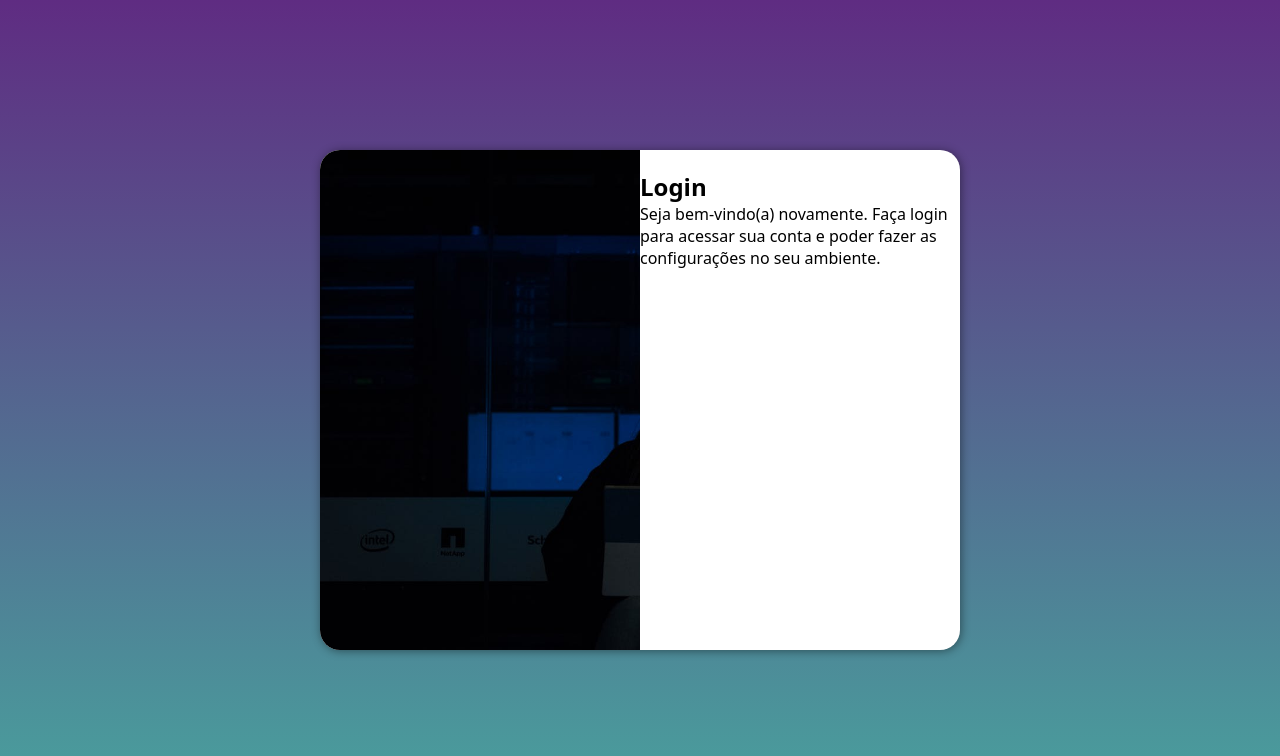
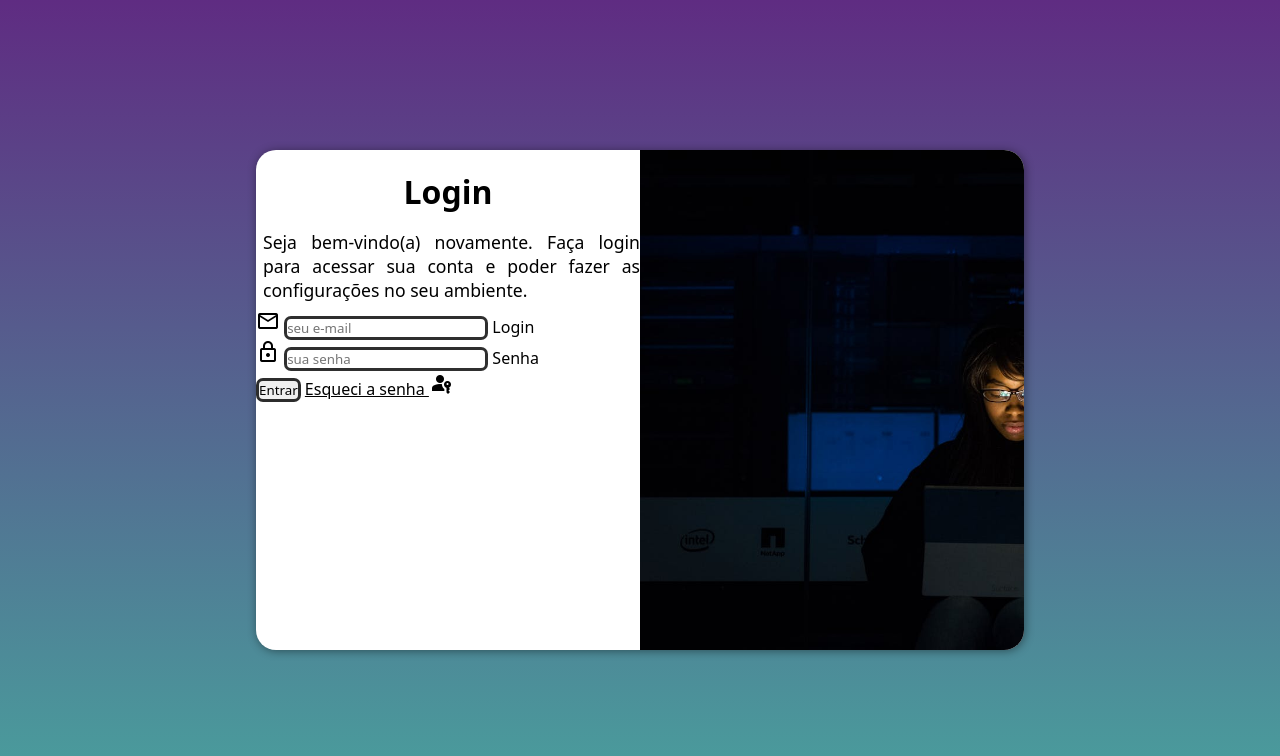
Before and after one commit to EdsondaSilvaBernardo/projeto-login, a plain HTML site: page index.html in a window 1280 px wide. Drawn offline with nearby package versions, Linux system fonts and the light colour scheme.

Commit message:
adicionei o formulário

```diff
--- a/estilos/media-query.css
+++ b/estilos/media-query.css
@@ -18,6 +18,14 @@
     #formulario {
         float: right;
     }
+
+    h1 {
+        font-size: 1.7em;
+    }
+
+    p {
+        font-size: 1em;
+    }
 }
 
 @media screen and (min-width: 992px) {
@@ -26,12 +34,20 @@
     }
 
     #login {
-        width: 50vw;
+        width: 60vw;
     }
 
     #imagem {
-        float: left;
+        float: right;
         width: 50%;
         height: 100%;
     }
+
+    h1 {
+        font-size: 2em;
+    }
+
+    p {
+        font-size: 1.1em;
+    }
 }
--- a/estilos/style.css
+++ b/estilos/style.css
@@ -49,3 +49,25 @@ main {
     padding: 10px;
     display: block;
 }
+
+h1 {
+    text-align: center;
+    padding-bottom: 10px;
+}
+
+p {
+    font-size: 0.8em;
+    text-align: justify;
+    padding: 7px;
+}
+
+input {
+    border-color: rgba(0, 0, 0, 0.815);
+    border-style: solid;
+    border-width: 3px;
+    border-radius: 7px;
+}
+
+a {
+    color: #000;
+}
--- a/index.html
+++ b/index.html
@@ -4,6 +4,7 @@
     <meta charset="UTF-8">
     <meta name="viewport" content="width=device-width, initial-scale=1.0">
     <title>Login</title>
+    <link rel="stylesheet" href="https://fonts.googleapis.com/css2?family=Material+Symbols+Outlined:opsz,wght,FILL,GRAD@20..48,100..700,0..1,-50..200" />
     <link rel="stylesheet" href="estilos/style.css">
     <link rel="stylesheet" href="estilos/media-query.css">
 </head>
@@ -18,8 +19,19 @@
             </div>
             <h1>Login</h1>
             <p>Seja bem-vindo(a) novamente. Faça login para acessar sua conta e poder fazer as configurações no seu ambiente.</p>
-            <form action="login.php" method="post">
-
+            <form action="login.php" method="post" autocomplete="on">
+                <div class="campo">
+                    <span class="material-symbols-outlined">mail</span>
+                    <input type="email" name="login" id="ilogin" placeholder="seu e-mail" autocomplete="email" required>
+                    <label for="ilogin">Login</label>
+                </div>
+                <div>
+                    <span class="material-symbols-outlined">lock</span>
+                    <input type="password" name="senha" id="isenha" placeholder="sua senha" autocomplete="current-password" required minlength="8">
+                    <label for="isenha">Senha</label>
+                </div>
+                <input type="submit" value="Entrar">
+                <a href="esqueci.html">Esqueci a senha <span class="material-symbols-outlined">passkey</span></a>
             </form>
         </section>
     </main>
```
